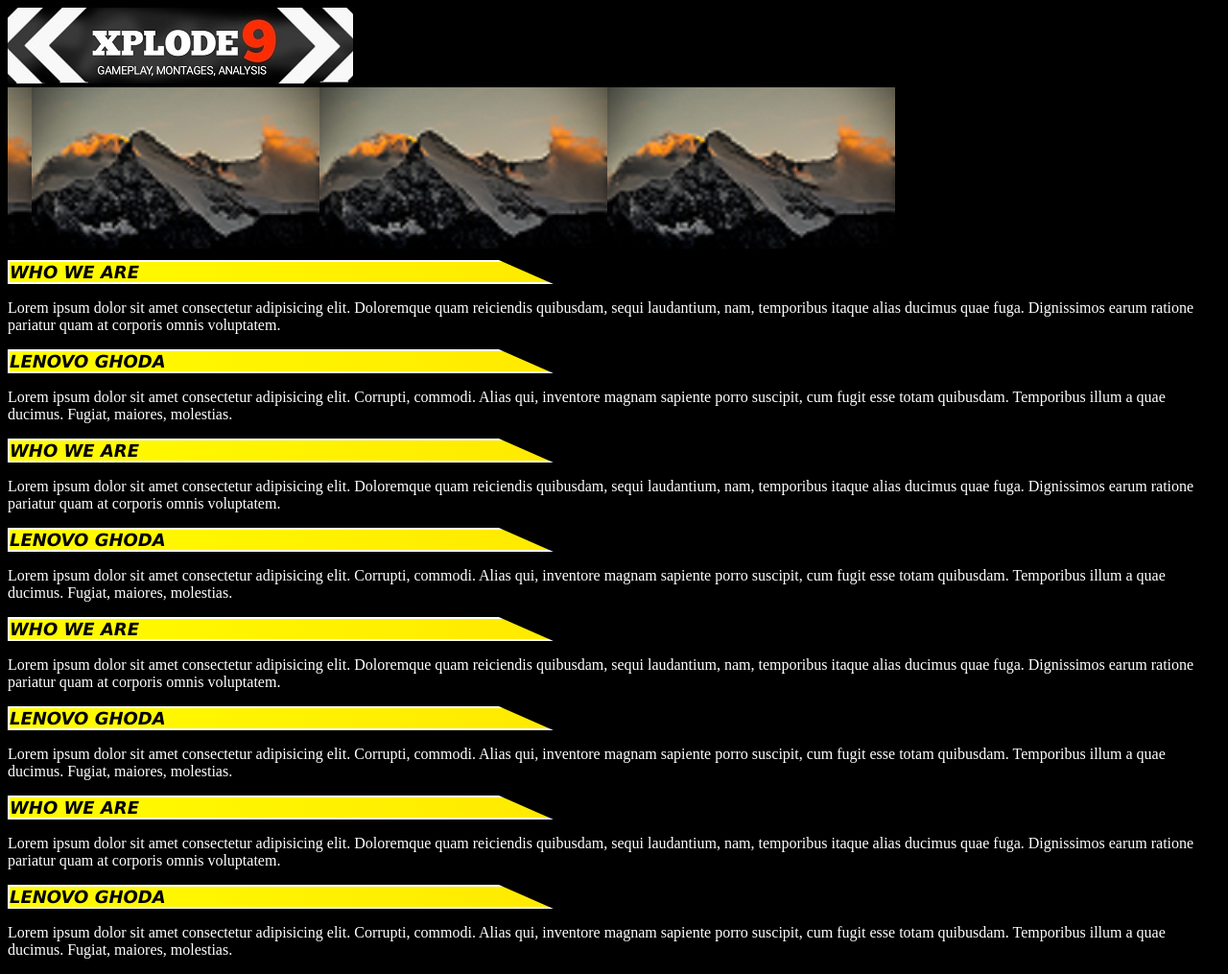
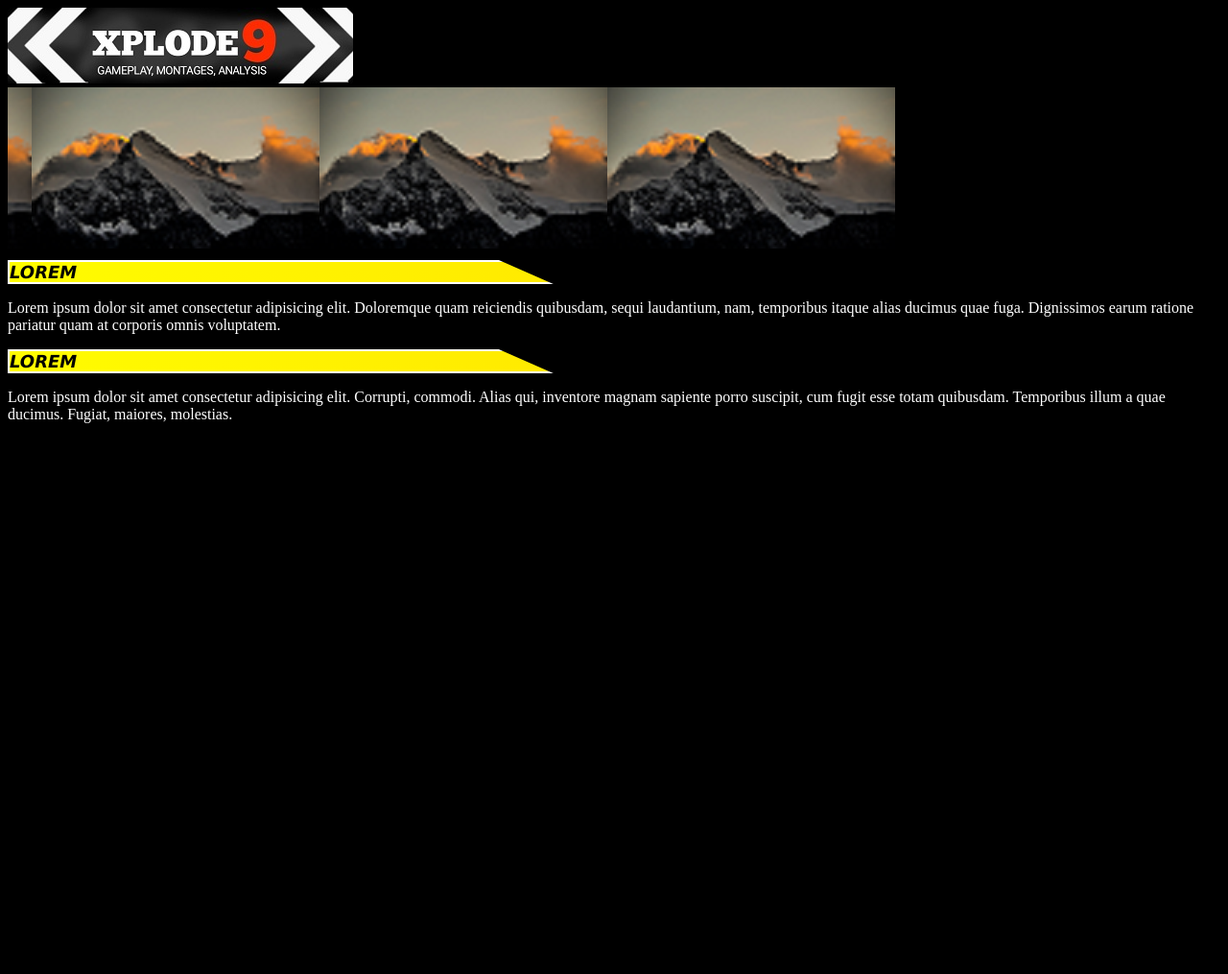
Before and after one commit to AYSMN/dummy, a plain HTML site: page index.html in a window 1280 px wide. Shown: the whole page at 96% size. After the commit the page ends 800 px from the top, so only its background shows below. Drawn offline with Linux system fonts and the light colour scheme.

Commit message:
MAJOR TITLE UPDATE FOR DUMMY
JUST FEW CHANGES

```diff
--- a/index.html
+++ b/index.html
@@ -3,7 +3,7 @@
 <head>
 	<meta charset="UTF-8">
 	<meta name="viewport" content="width= 360px, initial-scale=1.0">
-	<title>Document</title>
+	<title>XPLODE9</title>
 	<link rel="stylesheet" href="style.css">
 </head>
 <body>
@@ -19,36 +19,14 @@
 		</div>
 	</div>
 	<div class="lol">
-		<h1>WHO WE ARE</h1>
+		<h1>LOREM</h1>
 	<p>Lorem ipsum dolor sit amet consectetur adipisicing elit. Doloremque quam reiciendis quibusdam, sequi laudantium, nam, temporibus itaque alias ducimus quae fuga. Dignissimos earum ratione pariatur quam at corporis omnis voluptatem.</p>
 	</div>
 	<div class="lol">
-		<h1>LENOVO GHODA</h1>
+		<h1>LOREM</h1>
 	<p>Lorem ipsum dolor sit amet consectetur adipisicing elit. Corrupti, commodi. Alias qui, inventore magnam sapiente porro suscipit, cum fugit esse totam quibusdam. Temporibus illum a quae ducimus. Fugiat, maiores, molestias.</p>
 	</div>
-	<div class="lol">
-		<h1>WHO WE ARE</h1>
-	<p>Lorem ipsum dolor sit amet consectetur adipisicing elit. Doloremque quam reiciendis quibusdam, sequi laudantium, nam, temporibus itaque alias ducimus quae fuga. Dignissimos earum ratione pariatur quam at corporis omnis voluptatem.</p>
-	</div>
-	<div class="lol">
-		<h1>LENOVO GHODA</h1>
-	<p>Lorem ipsum dolor sit amet consectetur adipisicing elit. Corrupti, commodi. Alias qui, inventore magnam sapiente porro suscipit, cum fugit esse totam quibusdam. Temporibus illum a quae ducimus. Fugiat, maiores, molestias.</p>
-	</div>
-	<div class="lol">
-		<h1>WHO WE ARE</h1>
-	<p>Lorem ipsum dolor sit amet consectetur adipisicing elit. Doloremque quam reiciendis quibusdam, sequi laudantium, nam, temporibus itaque alias ducimus quae fuga. Dignissimos earum ratione pariatur quam at corporis omnis voluptatem.</p>
-	</div>
-	<div class="lol">
-		<h1>LENOVO GHODA</h1>
-	<p>Lorem ipsum dolor sit amet consectetur adipisicing elit. Corrupti, commodi. Alias qui, inventore magnam sapiente porro suscipit, cum fugit esse totam quibusdam. Temporibus illum a quae ducimus. Fugiat, maiores, molestias.</p>
-	</div>
-	<div class="lol">
-		<h1>WHO WE ARE</h1>
-	<p>Lorem ipsum dolor sit amet consectetur adipisicing elit. Doloremque quam reiciendis quibusdam, sequi laudantium, nam, temporibus itaque alias ducimus quae fuga. Dignissimos earum ratione pariatur quam at corporis omnis voluptatem.</p>
-	</div>
-	<div class="lol">
-		<h1>LENOVO GHODA</h1>
-	<p>Lorem ipsum dolor sit amet consectetur adipisicing elit. Corrupti, commodi. Alias qui, inventore magnam sapiente porro suscipit, cum fugit esse totam quibusdam. Temporibus illum a quae ducimus. Fugiat, maiores, molestias.</p>
-	</div>
+
+
 </body>
 </html>
```
